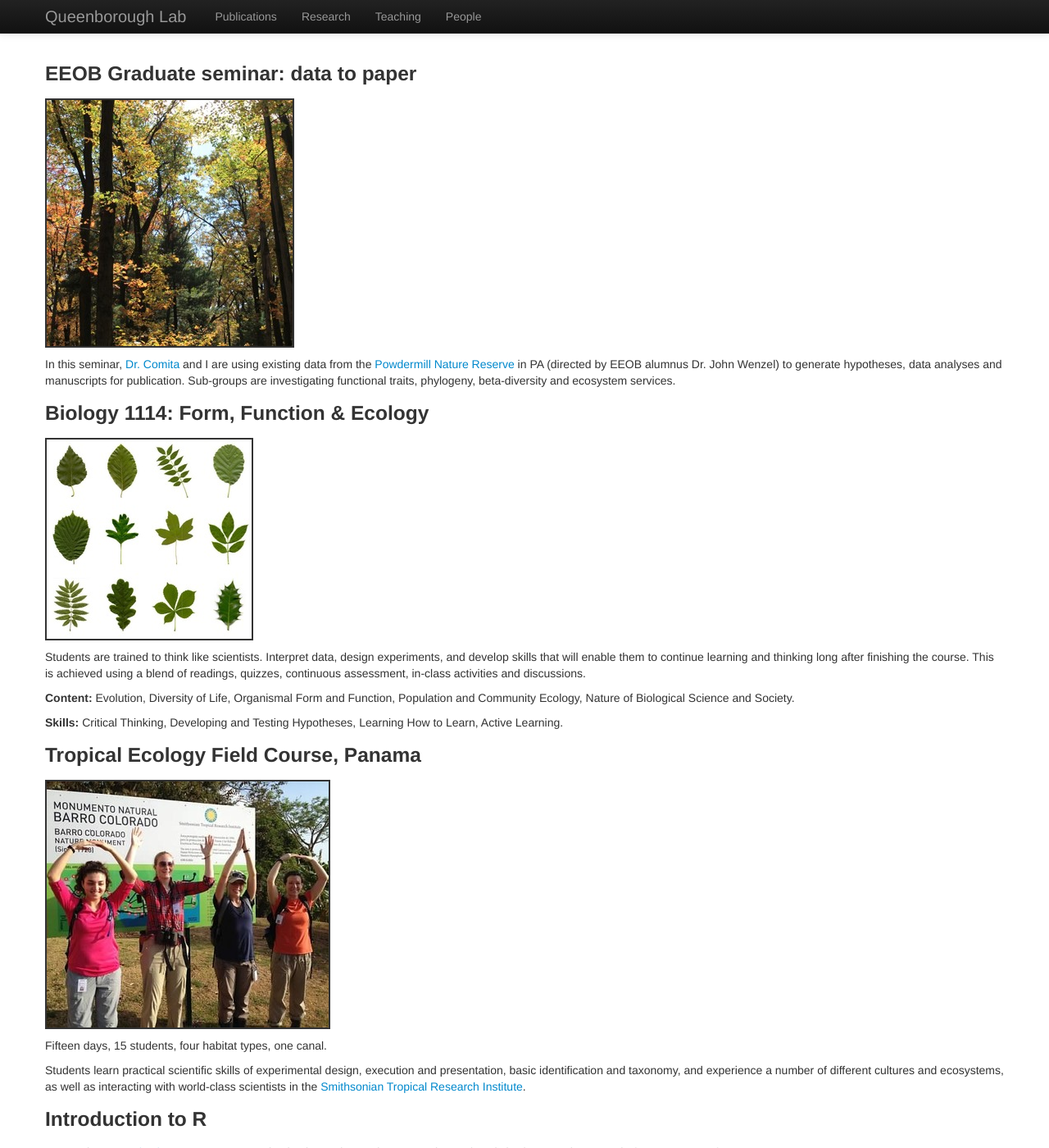
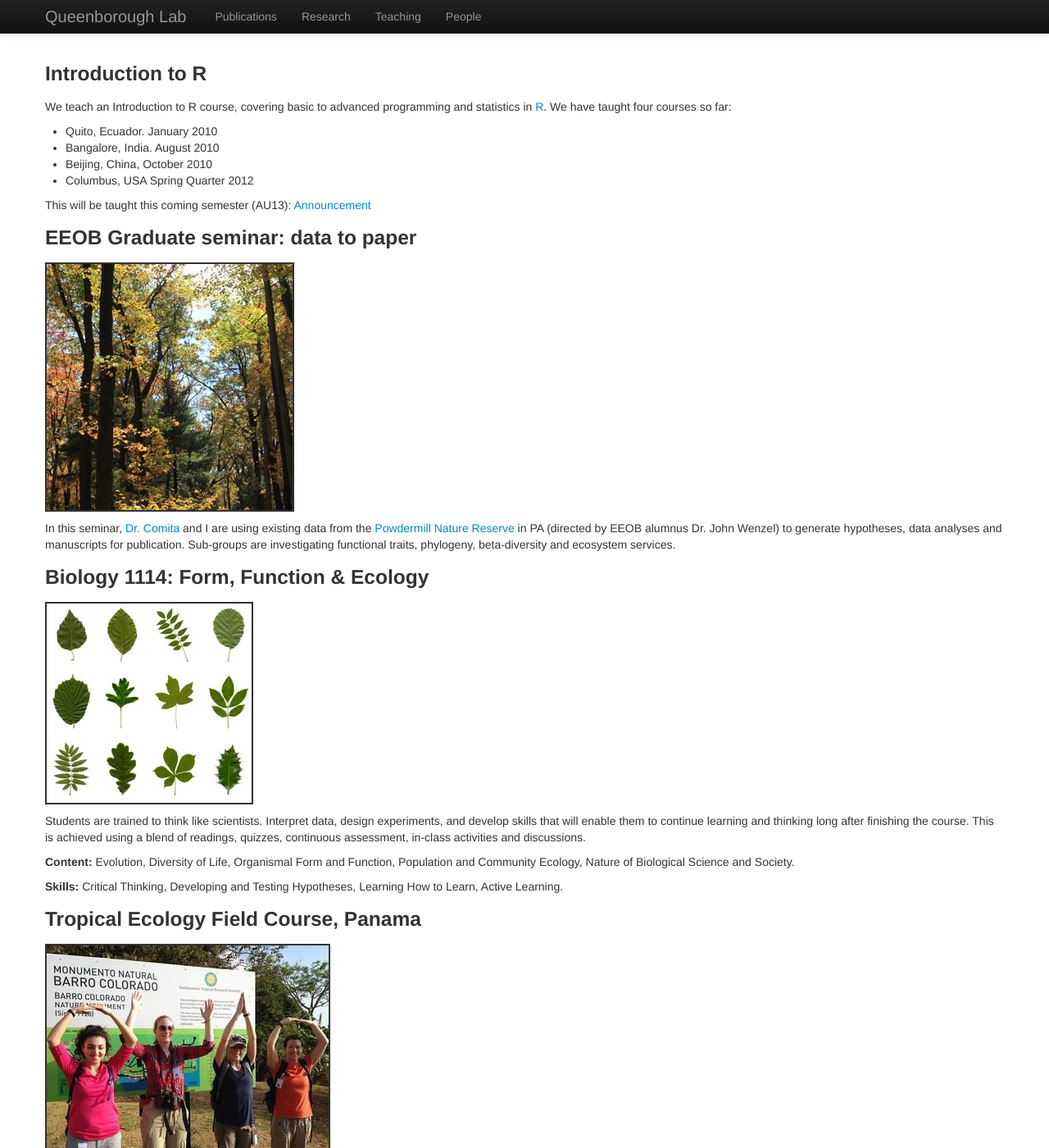
Before and after one commit to saq/saq.github.io, a Jekyll site: the page built from teaching.md, in a window 1280 px wide and 1400 px high. Shown: the whole window at 82% size. Built offline with Jekyll 4.4.1, drawn with Linux system fonts in a browser that asks for light colours; some of the changed text lies outside the part shown.

Commit message:
added R course

```diff
--- a/teaching.md
+++ b/teaching.md
@@ -3,6 +3,19 @@ layout: default
 title: Teaching
 
 ---
+
+
+### Introduction to R
+
+We teach an Introduction to R course, covering basic to advanced programming and statistics in [R](www.r-project.org). We have taught four courses so far:
+
+ - Quito, Ecuador. January 2010
+ - Bangalore, India. August 2010
+ - Beijing, China, October 2010
+ - Columbus, USA Spring Quarter 2012
+
+This will be taught this coming semester (AU13): [Announcement](intro-r.html)
+
 
 ### EEOB Graduate seminar: data to paper
 
```
Also changed, not shown: other parts of teaching.md (+0 -12 lines).
